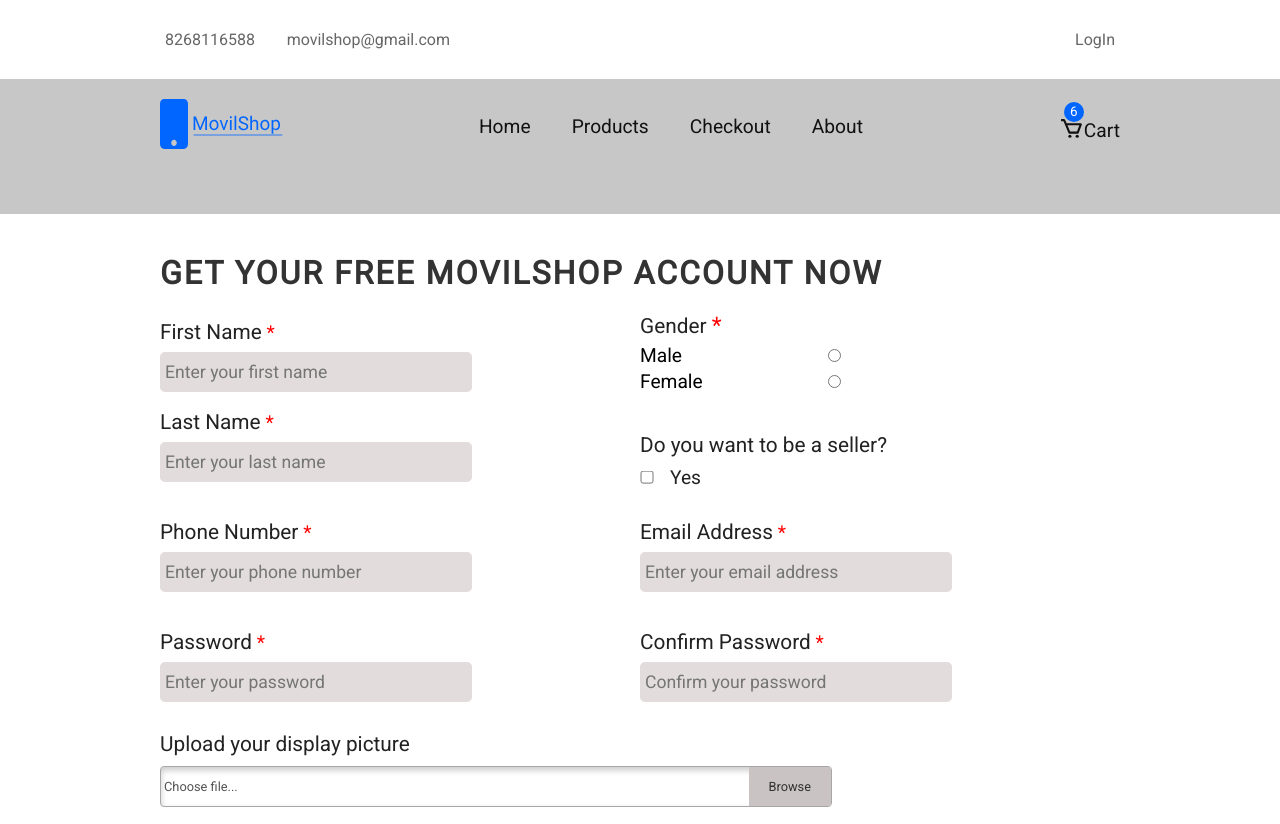
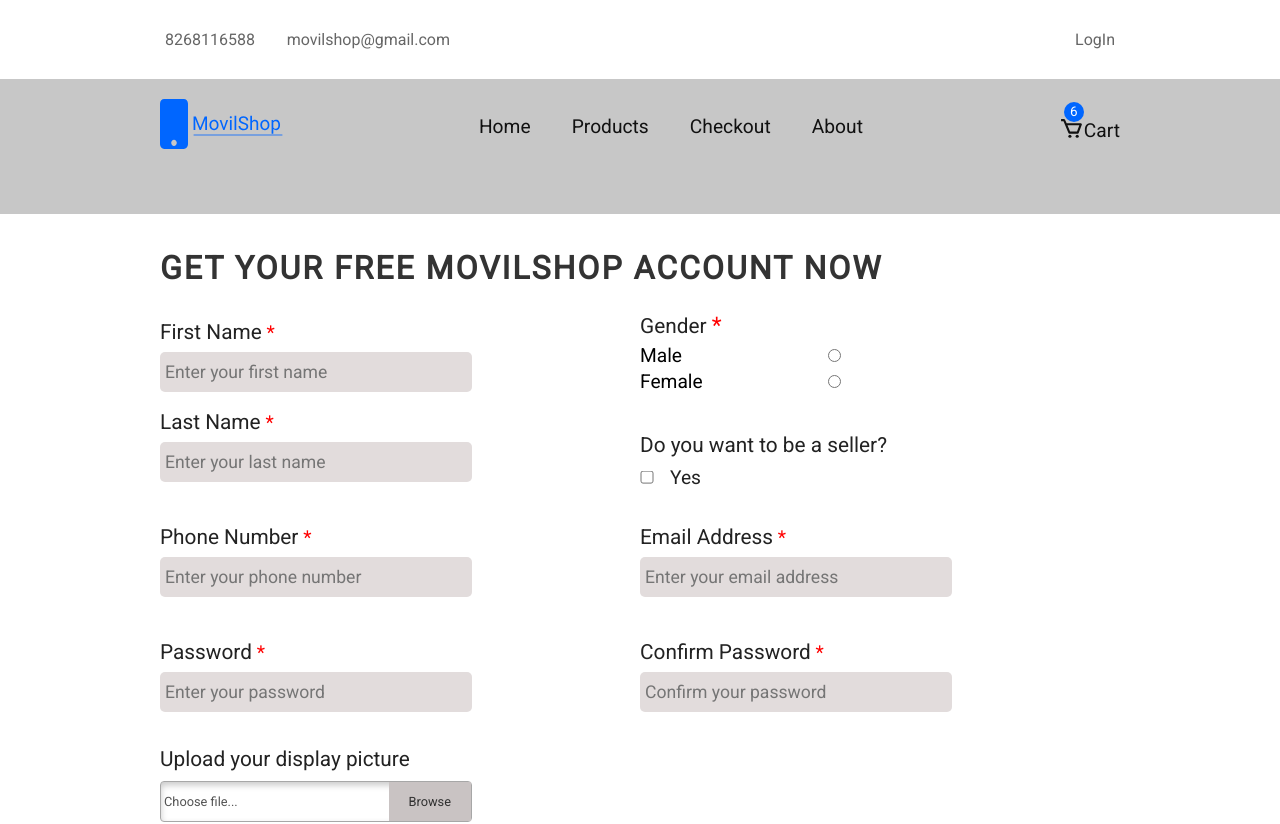
Before and after one commit to ddepu11/movil_shop_cient_side_react, a React (Create React App) app: page /sign-up in a window 1280 px wide. Shown: the top 824 px of the page. Built offline with nearby package versions, Linux system fonts and the light colour scheme; no server answers.

Commit message:
form field component created

```diff
--- a/src/components/Account/Account.jsx
+++ b/src/components/Account/Account.jsx
@@ -11,6 +11,7 @@ import Loading from '../Loading';
 import validateForm from '../../utils/validateForm';
 import clearAllSetTimeOut from '../../utils/clearAllSetTimeOut';
 import Aside from './Aside';
+import FormField from './FormField';
 
 const Account = () => {
   const dispatch = useDispatch();
@@ -180,10 +181,21 @@ const Account = () => {
               Hello {firstName} {lastName}
             </h1>
           </header>
+
           <Aside />
 
           <main>
-            <div className="row flex">
+            <FormField
+              heading="FirstName"
+              wannaEdit={wannaEdit}
+              inputValue={info.firstName}
+              type="text"
+              inputName="firstName"
+              handleInput={handleInput}
+              refObj={firstNameValidationMessageTag}
+              spanInnerText={firstName}
+            />
+            {/* <div className="row flex">
               <h4>First Name:</h4>
               {wannaEdit ? (
                 <div className="flex">
@@ -198,9 +210,18 @@ const Account = () => {
               ) : (
                 <span>{firstName}</span>
               )}
-            </div>
-
-            <div className="row flex">
+            </div> */}
+            {/* <FormField
+              heading="Last Name:"
+              wannaEdit={wannaEdit}
+              inputValue={info.lastName}
+              type="text"
+              inputName="lastName"
+              handleInput={handleInput}
+              refObj={lastNameValidationMessageTag}
+              spanInnerText={lastName}
+            /> */}
+            {/* <div className="row flex">
               <h4>Last Name:</h4>
               {wannaEdit ? (
                 <div className="flex">
@@ -215,13 +236,11 @@ const Account = () => {
               ) : (
                 <span>{lastName}</span>
               )}
-            </div>
-
+            </div> */}
             <div className="row flex">
               <h4>Gender:</h4>
               <span>{gender}</span>
             </div>
-
             <div className="row flex">
               <h4>Email:</h4>
               {wannaEdit ? (
@@ -238,7 +257,6 @@ const Account = () => {
                 <span>{email}</span>
               )}
             </div>
-
             <div className="row flex">
               <h4>Phone Number:</h4>
               {wannaEdit ? (
@@ -258,7 +276,6 @@ const Account = () => {
                 <span>{phoneNumber}</span>
               )}
             </div>
-
             <div className="row flex">
               <h4>Password:</h4>
               {wannaEdit ? (
@@ -275,7 +292,6 @@ const Account = () => {
                 <span>*************</span>
               )}
             </div>
-
             {/* Buttons */}
             {wannaEdit && (
               <div className="row flex">
@@ -294,7 +310,6 @@ const Account = () => {
                 </div>
               </div>
             )}
-
             {!wannaEdit ? (
               <button
                 type="button"
@@ -374,8 +389,9 @@ const Wrapper = styled.main`
       span {
         font-size: 1em;
         color: #333;
-        justify-self: start;
         letter-spacing: 1px;
+        display: block;
+        width: 38%;
       }
 
       input {
--- /dev/null
+++ b/src/components/Account/FormField.jsx
@@ -0,0 +1,47 @@
+import React from 'react';
+import PropTypes from 'prop-types';
+
+const FormField = ({
+  heading,
+  wannaEdit,
+  inputValue = '',
+  type,
+  inputName,
+  handleInput,
+  refObj,
+  spanInnerText,
+}) => (
+  <div className="row flex">
+    <h4>{heading}</h4>
+    {wannaEdit ? (
+      <div className="flex">
+        <input
+          value={inputValue}
+          type={type}
+          name={inputName}
+          onChange={handleInput}
+        />
+        <p ref={refObj} className="message" />
+      </div>
+    ) : (
+      <span>{spanInnerText}</span>
+    )}
+  </div>
+);
+
+FormField.propTypes = {
+  heading: PropTypes.string.isRequired,
+  wannaEdit: PropTypes.bool.isRequired,
+  inputValue: PropTypes.string,
+  type: PropTypes.string.isRequired,
+  inputName: PropTypes.string.isRequired,
+  handleInput: PropTypes.func.isRequired,
+  refObj: PropTypes.object.isRequired,
+  spanInnerText: PropTypes.string,
+};
+
+FormField.defaultProps = {
+  inputValue: 'XYZ',
+  spanInnerText: 'XYZ',
+};
+export default FormField;
--- a/src/components/signup/SignUp.jsx
+++ b/src/components/signup/SignUp.jsx
@@ -256,7 +256,7 @@ const SignUp = () => {
             id="confirm_password"
             placeholder="Confirm your password"
             refObj={confirmPasswordValidationMessageTag}
-            type="confirmPassword"
+            type="password"
             name="confirmPassword"
             label="Confirm Password"
           />
@@ -308,7 +308,7 @@ const SignUp = () => {
 };
 
 const Wrapper = styled.main`
-  padding: 40px 0;
+  padding: 35px 0;
   h1 {
     letter-spacing: 2px;
     text-transform: uppercase;
@@ -318,7 +318,7 @@ const Wrapper = styled.main`
 
   form {
     .row {
-      margin: 20px 0;
+      margin: 25px 0;
       align-items: stretch;
 
       .fn_ln_div {
@@ -411,7 +411,7 @@ const Wrapper = styled.main`
         }
 
         .dp-label {
-          width: 70%;
+          width: 32.5%;
           padding: 12px 0px 12px 3px;
           border: 1px solid #a7a7a7;
           font-size: 0.8em;
```
